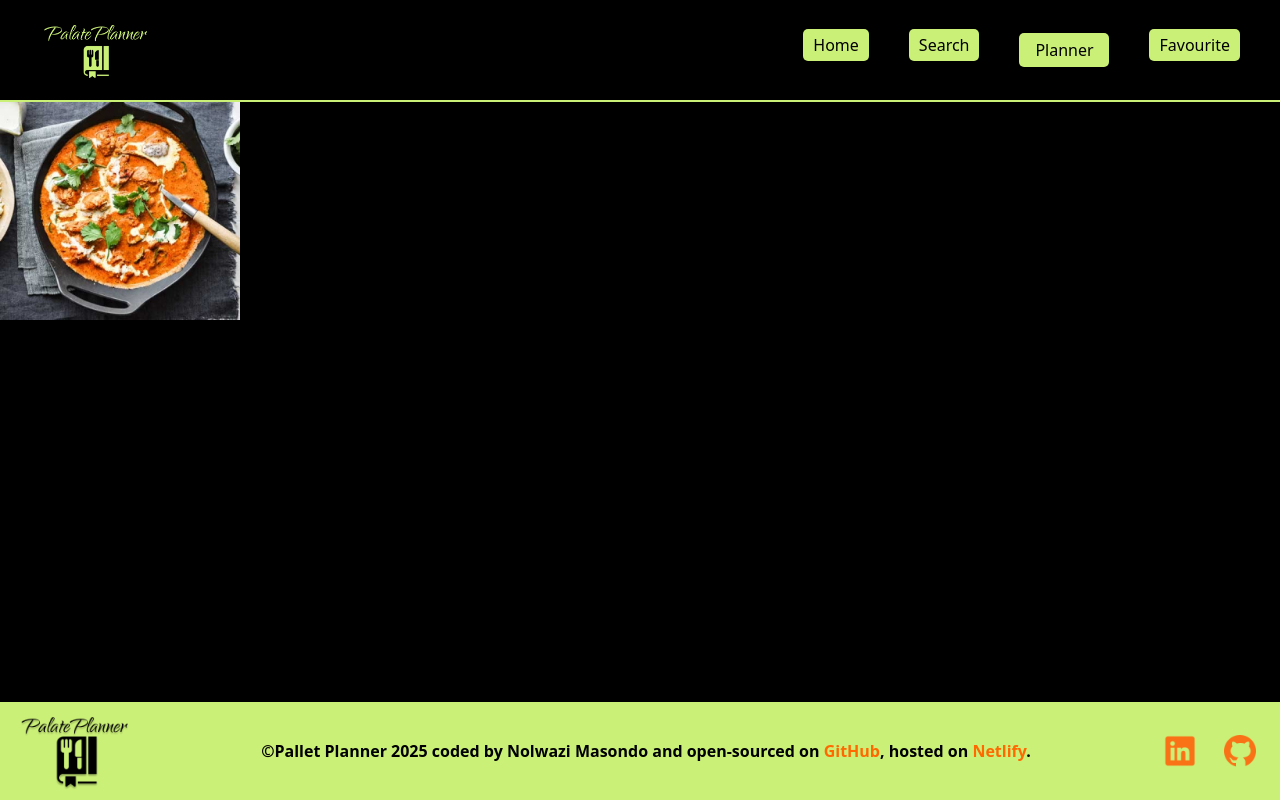
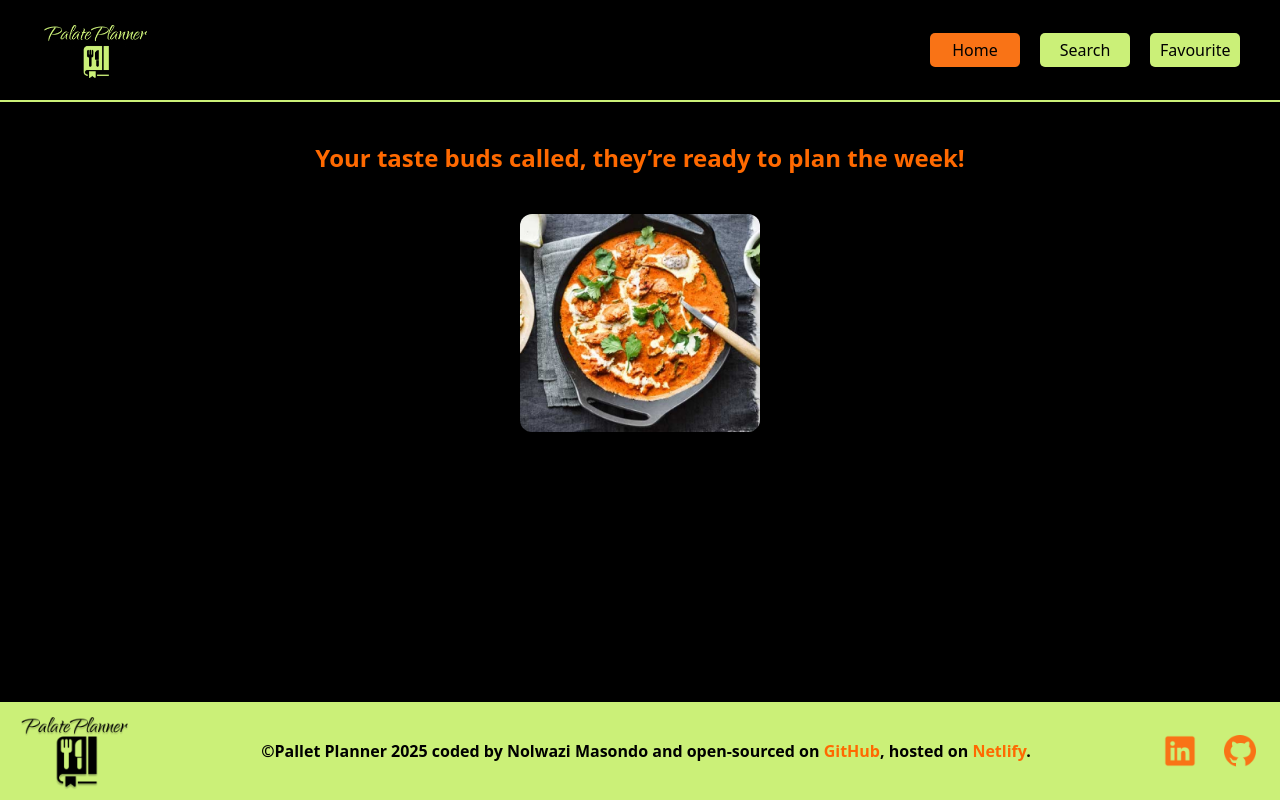
Before and after one commit to Lwazi-Masondo/alx-fe-capstone-project, a React (Vite) app in the folder recipe-finder-app/: page / in a window 1280 px wide. Built offline with nearby package versions, Linux system fonts and the light colour scheme.

Commit message:
Added hover effects to navigation components

```diff
--- a/recipe-finder-app/src/components/Favourites.jsx
+++ b/recipe-finder-app/src/components/Favourites.jsx
@@ -4,7 +4,6 @@ import { Link } from "react-router-dom";
 function Favourites() {
   const favourites = useSearchStore((s) => s.favourites);
   const removeFavourite = useSearchStore((s) => s.removeFavourite);
-  const addFavourite = useSearchStore((s) => s.addFavourite);
 
   if (favourites.length === 0) {
     return (
@@ -14,20 +13,24 @@ function Favourites() {
     );
   }
   return (
-    <ul>
+    <div>
+      <h1 className="text-center text-orange-500  font-bold text-2xl my-10">
+        Favourites
+      </h1>
+      <ul className="grid grid-cols-1 md:grid-cols-2 lg:grid-cols-3 m-auto">
         {favourites.map((meal) => (
           <li
             key={meal.idMeal}
-          className="text-white text-center text-sm  w-40 h-auto m-5 rounded relative cursor-pointer border-2 border-orange-500 "
+            className="text-white text-center text-sm  w-40 h-auto m-5 rounded-2xl relative cursor-pointer border-2 border-orange-500 hover:opacity-60 "
           >
             {" "}
             <Link to={`/recipe/${meal.idMeal}`}>
               <img
                 src={meal.strMealThumb}
                 alt={meal.strMeal}
-              className="w-40 h-40 mx-auto rounded  drop-shadow-2xl "
+                className="w-40 h-40 mx-auto  drop-shadow-2xl rounded-2xl"
               />
-            <div className="absolute inset-x-0 bottom-0 bg-black/70 rounded-b  ">
+              <div className="absolute inset-x-0 bottom-0 bg-black/70 rounded-b-2xl p-2 ">
                 <h3 className="font-bold">{meal.strMeal}</h3>
                 <p>{meal.strCategory}</p>
               </div>
@@ -36,11 +39,12 @@ function Favourites() {
               src={"/redheart.png"}
               alt={"Remove from favourites"}
               onClick={() => removeFavourite(meal.idMeal)}
-            className="w-6 h-6 absolute top-2 right-2 cursor-pointer"
+              className="w-6 h-6 absolute top-2 right-2 cursor-pointer rounded"
             />
           </li>
         ))}
       </ul>
+    </div>
   );
 }
 
--- a/recipe-finder-app/src/components/Home.jsx
+++ b/recipe-finder-app/src/components/Home.jsx
@@ -1,7 +1,14 @@
 function Home() {
   return (
     <div>
-      <img src="/randomfood.png" alt="Food" className="w-60" />
+      <h1 className="text-center font-bold text-2xl text-orange-500 mt-10">
+        Your taste buds called, they’re ready to plan the week!
+      </h1>
+      <img
+        src="/randomfood.png"
+        alt="Food"
+        className="w-60 m-auto mt-10 rounded-xl"
+      />
     </div>
   );
 }
--- a/recipe-finder-app/src/components/Nav.jsx
+++ b/recipe-finder-app/src/components/Nav.jsx
@@ -1,20 +1,43 @@
 import "/src/styles/App.css";
-import { Link } from "react-router-dom";
+import { NavLink } from "react-router-dom";
 
 function Nav() {
   return (
-    <nav className="flex gap-10">
-      <Link to="/">
-        <span className="btn-primary">Home</span>
-      </Link>
-      <Link to="/search">
-        <span className="btn-primary">Search</span>
-      </Link>
+    <nav className="flex gap-5">
+      <NavLink
+        to="/"
+        className={({ isActive }) =>
+          `transition - colors ${isActive ? "act-button" : "btn-primary"}`
+        }
+      >
+        <span className="">Home</span>
+      </NavLink>
+      <NavLink
+        to="/search"
+        className={({ isActive }) =>
+          `transition - colors ${isActive ? "act-button" : "btn-primary"}`
+        }
+      >
+        <span>Search</span>
+      </NavLink>
 
-      <span className="btn-primary">Planner</span>
-      <Link to="/favourites">
-        <span className="btn-primary">Favourite</span>
-      </Link>
+      {/* <NavLink
+        to="#"
+        className={({ isActive }) =>
+          `transition - colors ${isActive ? "act-button" : "btn-primary"}`
+        }
+      >
+        <span>Planner</span>
+      </NavLink> */}
+
+      <NavLink
+        to="/favourites"
+        className={({ isActive }) =>
+          `transition - colors ${isActive ? "act-button" : "btn-primary"}`
+        }
+      >
+        <span>Favourite</span>
+      </NavLink>
     </nav>
   );
 }
--- a/recipe-finder-app/src/components/RecipeDetails.jsx
+++ b/recipe-finder-app/src/components/RecipeDetails.jsx
@@ -27,12 +27,19 @@ function RecipeDetails() {
 
   return (
     <>
-      <Link to={"/"}>
-        <div className="text-orange-500 font-bold  ml-10 lg:ml-20">
-          {`<`} BACK
-        </div>
-      </Link>
-
+      {" "}
+      <div className="mt-10 w-72">
+        <Link to={"/search"}>
+          <div className="text-orange-500  font-bold  ml-10 lg:ml-20  hover:text-lime-200 ">
+            {`<`} BACK TO SEARCH
+          </div>
+        </Link>
+        <Link to={"/favourites"}>
+          <div className="text-orange-500 mt-2 font-bold  ml-10 lg:ml-20  hover:text-lime-200 ">
+            {`<`} BACK TO FAVOURITES
+          </div>
+        </Link>
+      </div>
       <div className="text-white text-center">
         <h1 className="text-center font-bold text-2xl text-orange-500 my-10">
           {meal.strMeal}
@@ -42,7 +49,7 @@ function RecipeDetails() {
             <img
               src={meal.strMealThumb}
               alt={meal.strMeal}
-              className="w-52 md:w-60 lg:w-96 rounded
+              className="w-52 md:w-60 lg:w-96 rounded-xl
       "
             />
             <figcaption className="text-lime-200 ">
--- a/recipe-finder-app/src/components/RecipeResults.jsx
+++ b/recipe-finder-app/src/components/RecipeResults.jsx
@@ -43,16 +43,16 @@ function RecipeResults() {
         return (
           <li
             key={meal.idMeal}
-            className="text-white text-center text-sm  w-40 h-auto m-5 rounded relative cursor-pointer border-2 border-orange-500 "
+            className="text-white text-center text-sm  w-40 h-auto m-5 rounded-2xl relative cursor-pointer border-2 border-orange-500 "
           >
             {" "}
             <Link to={`/recipe/${meal.idMeal}`}>
               <img
                 src={meal.strMealThumb}
                 alt={meal.strMeal}
-                className="w-40 h-40 mx-auto rounded  drop-shadow-2xl "
+                className="w-40 h-40 mx-auto rounded-2xl  drop-shadow-2xl hover:opacity-60 "
               />
-              <div className="absolute inset-x-0 bottom-0 bg-black/70 rounded-b  ">
+              <div className="absolute inset-x-0 bottom-0 bg-black/70 rounded-b-2xl p-2">
                 <h3 className="font-bold">{meal.strMeal}</h3>
                 <p>{meal.strCategory}</p>
               </div>
@@ -63,7 +63,7 @@ function RecipeResults() {
               onClick={() =>
                 isFavourite ? removeFavourite(meal.idMeal) : addFavourite(meal)
               }
-              className="w-6 h-6 absolute top-2 right-2 cursor-pointer"
+              className="w-6 h-6 absolute top-2 right-2 cursor-pointer rounded"
             />
           </li>
         );
--- a/recipe-finder-app/src/styles/App.css
+++ b/recipe-finder-app/src/styles/App.css
@@ -23,7 +23,16 @@ footer {
 
 .btn-primary:hover {
   cursor: pointer;
-  background-color: rgba(255, 68, 0, 0.9);
+  background-color: #f97316;
+}
+
+.act-button {
+  background-color: #f97316;
+  border-radius: 5px;
+  color: black;
+  padding: 5px 10px;
+  width: 90px;
+  text-align: center;
 }
 
 header {
```
Lines whose indentation alone changed are shown as unchanged.
